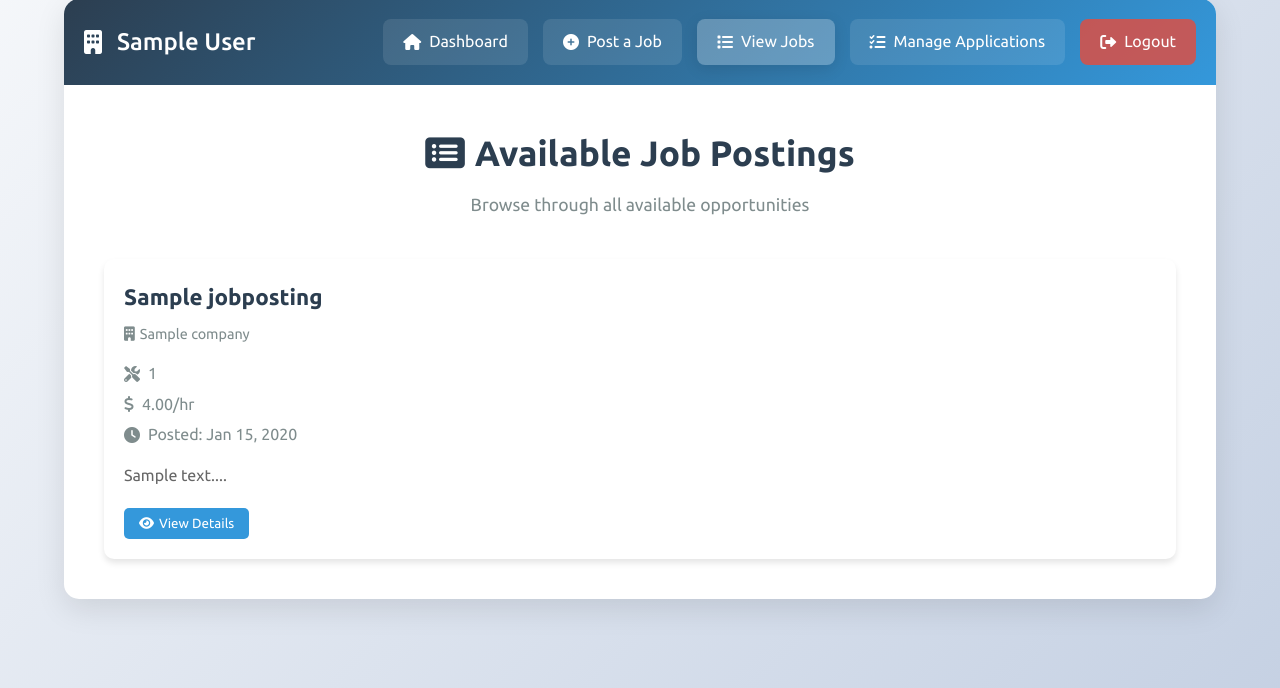
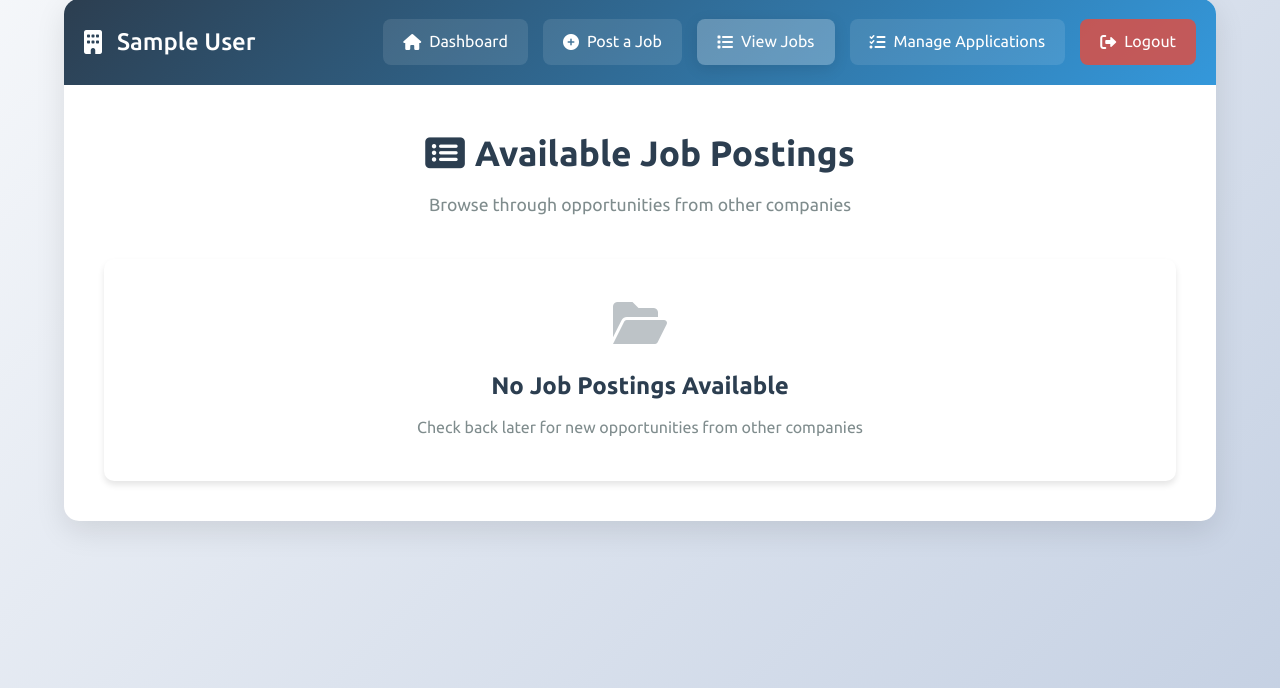
Before and after one commit to nafis-muktashid/CSE311L-CC, a PHP site: page /job_postings.php in a window 1280 px wide. Shown: the part 21-709 px from the top of the page. Run offline with PHP 8.4, Linux system fonts and the light colour scheme; the visitor is signed in with stand-in values (Sample User, id 1); tables that the repository leaves empty hold one stand-in row (values such as "Sample post").

Commit message:
some changes in job postings

```diff
--- a/job_postings.php
+++ b/job_postings.php
@@ -23,9 +23,6 @@ if (isset($_SESSION['user_type']) && $_SESSION['user_type'] === 'company') {
     }
 }
 
-// Add debug output
-error_log('Current session data: ' . print_r($_SESSION, true));
-
 require_once './utilities/con_db.php';
 require_once './components/header.php';
 
@@ -35,12 +32,30 @@ if (!isset($_SESSION['email'])) {
     exit;
 }
 
-// Fetch ALL job postings with company names
+// Modify query to exclude current company's posts
 $query = "SELECT j.*, c.name as company_name
           FROM jobpostings j
           LEFT JOIN companies c ON j.companyId = c.companyId
-          ORDER BY j.posted_time DESC";
-$result = $db_connection->query($query);
+          WHERE 1=1";
+
+// Add condition to exclude current company's posts if user is a company
+$params = [];
+$types = "";
+
+if (isset($_SESSION['user_type']) && $_SESSION['user_type'] === 'company') {
+    $query .= " AND j.companyId != ?";
+    $params[] = $_SESSION['companyId'];
+    $types .= "i";
+}
+
+$query .= " ORDER BY j.posted_time DESC";
+
+$stmt = $db_connection->prepare($query);
+if (!empty($params)) {
+    $stmt->bind_param($types, ...$params);
+}
+$stmt->execute();
+$result = $stmt->get_result();
 ?>
 
 <!DOCTYPE html>
@@ -48,7 +63,7 @@ $result = $db_connection->query($query);
 <head>
     <meta charset="UTF-8">
     <meta name="viewport" content="width=device-width, initial-scale=1.0">
-    <title>All Job Postings - ConnectCore</title>
+    <title>Job Postings - ConnectCore</title>
     <link rel="stylesheet" href="./css/base.css">
     <link rel="stylesheet" href="./css/job_postings.css">
     <link rel="stylesheet" href="https://cdnjs.cloudflare.com/ajax/libs/font-awesome/6.0.0/css/all.min.css">
@@ -60,7 +75,7 @@ $result = $db_connection->query($query);
         <div class="content-wrapper">
             <div class="page-header">
                 <h1><i class="fas fa-list-alt"></i> Available Job Postings</h1>
-                <p>Browse through all available opportunities</p>
+                <p>Browse through opportunities from other companies</p>
             </div>
 
             <div class="jobs-container">
@@ -106,7 +121,7 @@ $result = $db_connection->query($query);
                     <div class="no-jobs">
                         <i class="fas fa-folder-open"></i>
                         <h2>No Job Postings Available</h2>
-                        <p>Check back later for new opportunities</p>
+                        <p>Check back later for new opportunities from other companies</p>
                     </div>
                 <?php endif; ?>
             </div>
```
